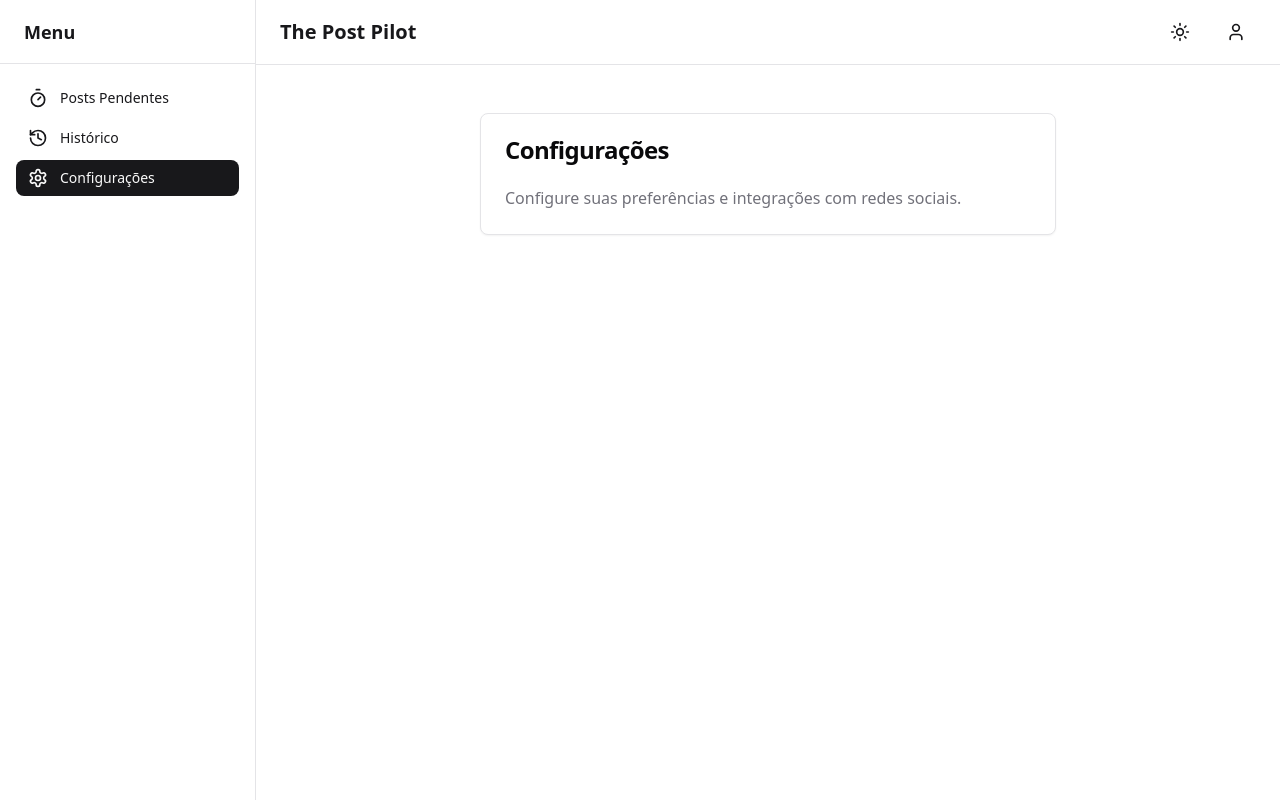
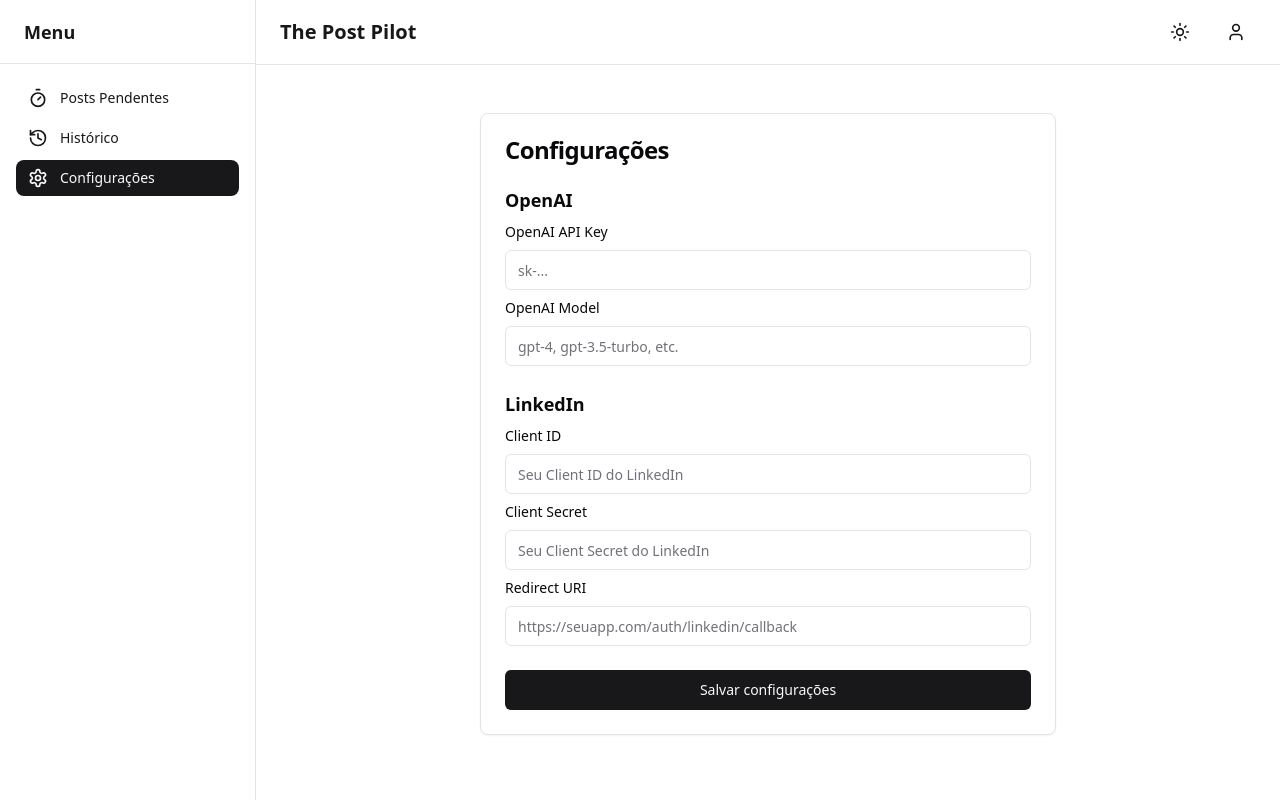
Before and after one commit to rafaeljfec2/connexto-the-post-pilot-social-midia, a React (Vite) app in the folder apps/web/: page /app/settings in a window 1280 px wide. Built offline with nearby package versions, Linux system fonts and the light colour scheme; sample sign-in values are in the browser's storage.

Commit message:
add settings

```diff
--- a/apps/web/src/pages/Settings.tsx
+++ b/apps/web/src/pages/Settings.tsx
@@ -1,6 +1,24 @@
 import { Card, CardContent, CardHeader, CardTitle } from "@/components/ui/card"
+import { Input } from "@/components/ui/input"
+import { Button } from "@/components/ui/button"
+import { useForm } from "react-hook-form"
+
+interface SettingsFormValues {
+  openaiApiKey: string
+  openaiModel: string
+  linkedinClientId: string
+  linkedinClientSecret: string
+  linkedinRedirectUri: string
+}
 
 export function Settings() {
+  const { register, handleSubmit, formState: { errors, isSubmitting } } = useForm<SettingsFormValues>()
+
+  const onSubmit = (data: SettingsFormValues) => {
+    // Aqui você pode salvar as configurações (ex: via API ou localStorage)
+    alert("Configurações salvas com sucesso!\n" + JSON.stringify(data, null, 2))
+  }
+
   return (
     <div className="container mx-auto px-2 sm:px-4 md:px-6 py-6 flex justify-center">
       <Card className="bg-card w-full max-w-xl">
@@ -8,9 +26,60 @@
           <CardTitle>Configurações</CardTitle>
         </CardHeader>
         <CardContent>
-          <p className="text-muted-foreground">
-            Configure suas preferências e integrações com redes sociais.
-          </p>
+          <form className="space-y-6" onSubmit={handleSubmit(onSubmit)}>
+            <div>
+              <h2 className="text-lg font-semibold mb-2">OpenAI</h2>
+              <div className="space-y-2">
+                <label htmlFor="openaiApiKey" className="block text-sm font-medium">OpenAI API Key</label>
+                <Input
+                  id="openaiApiKey"
+                  placeholder="sk-..."
+                  type="password"
+                  {...register("openaiApiKey", { required: true })}
+                  autoComplete="off"
+                />
+                {errors.openaiApiKey && <span className="text-destructive text-xs">API Key é obrigatória</span>}
+                <label htmlFor="openaiModel" className="block text-sm font-medium">OpenAI Model</label>
+                <Input
+                  id="openaiModel"
+                  placeholder="gpt-4, gpt-3.5-turbo, etc."
+                  {...register("openaiModel", { required: true })}
+                />
+                {errors.openaiModel && <span className="text-destructive text-xs">Modelo é obrigatório</span>}
+              </div>
+            </div>
+            <div>
+              <h2 className="text-lg font-semibold mb-2">LinkedIn</h2>
+              <div className="space-y-2">
+                <label htmlFor="linkedinClientId" className="block text-sm font-medium">Client ID</label>
+                <Input
+                  id="linkedinClientId"
+                  placeholder="Seu Client ID do LinkedIn"
+                  {...register("linkedinClientId", { required: true })}
+                />
+                {errors.linkedinClientId && <span className="text-destructive text-xs">Client ID é obrigatório</span>}
+                <label htmlFor="linkedinClientSecret" className="block text-sm font-medium">Client Secret</label>
+                <Input
+                  id="linkedinClientSecret"
+                  placeholder="Seu Client Secret do LinkedIn"
+                  type="password"
+                  {...register("linkedinClientSecret", { required: true })}
+                  autoComplete="off"
+                />
+                {errors.linkedinClientSecret && <span className="text-destructive text-xs">Client Secret é obrigatório</span>}
+                <label htmlFor="linkedinRedirectUri" className="block text-sm font-medium">Redirect URI</label>
+                <Input
+                  id="linkedinRedirectUri"
+                  placeholder="https://seuapp.com/auth/linkedin/callback"
+                  {...register("linkedinRedirectUri", { required: true })}
+                />
+                {errors.linkedinRedirectUri && <span className="text-destructive text-xs">Redirect URI é obrigatória</span>}
+              </div>
+            </div>
+            <Button type="submit" className="w-full" disabled={isSubmitting}>
+              Salvar configurações
+            </Button>
+          </form>
         </CardContent>
       </Card>
     </div>
```
